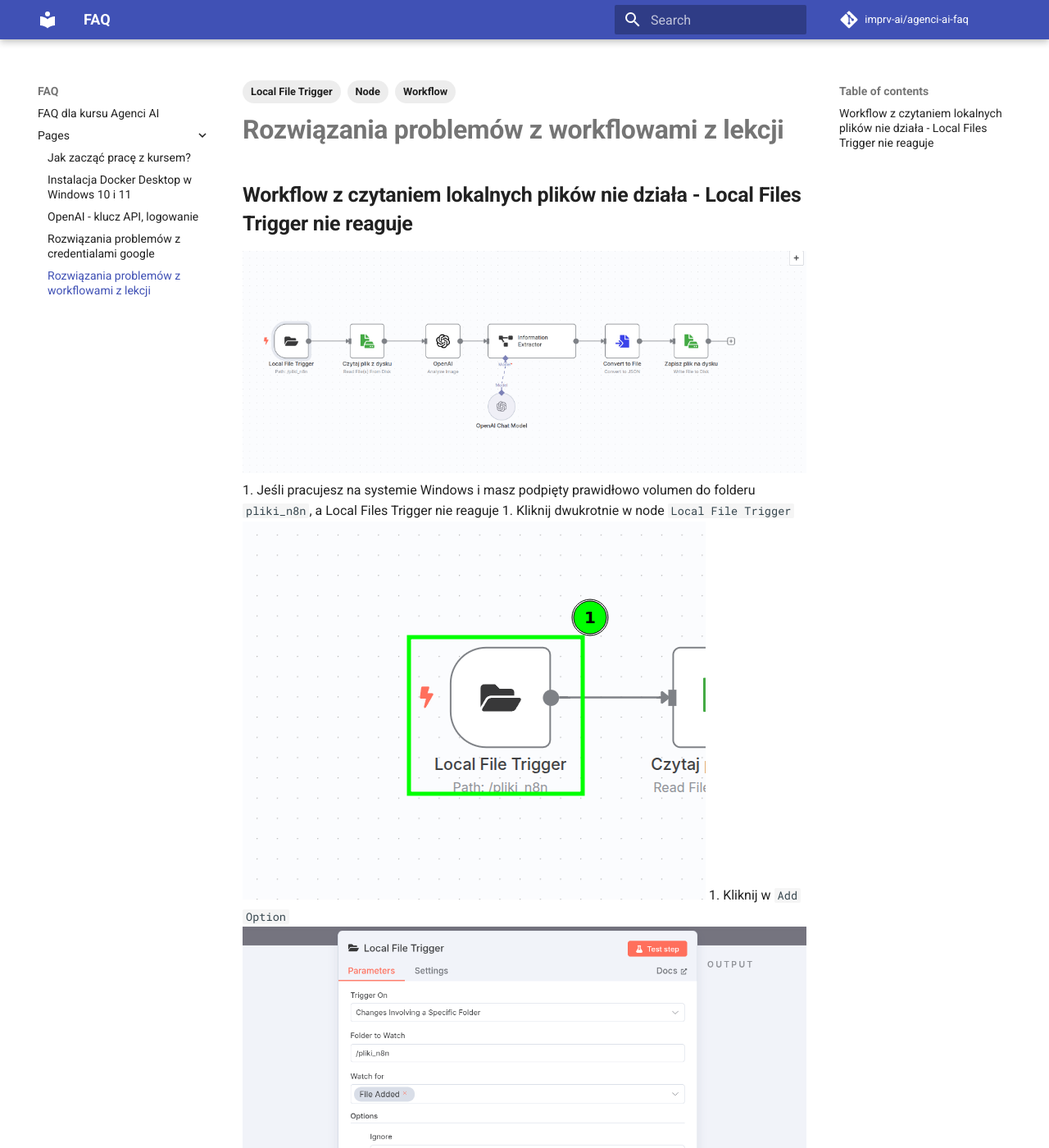
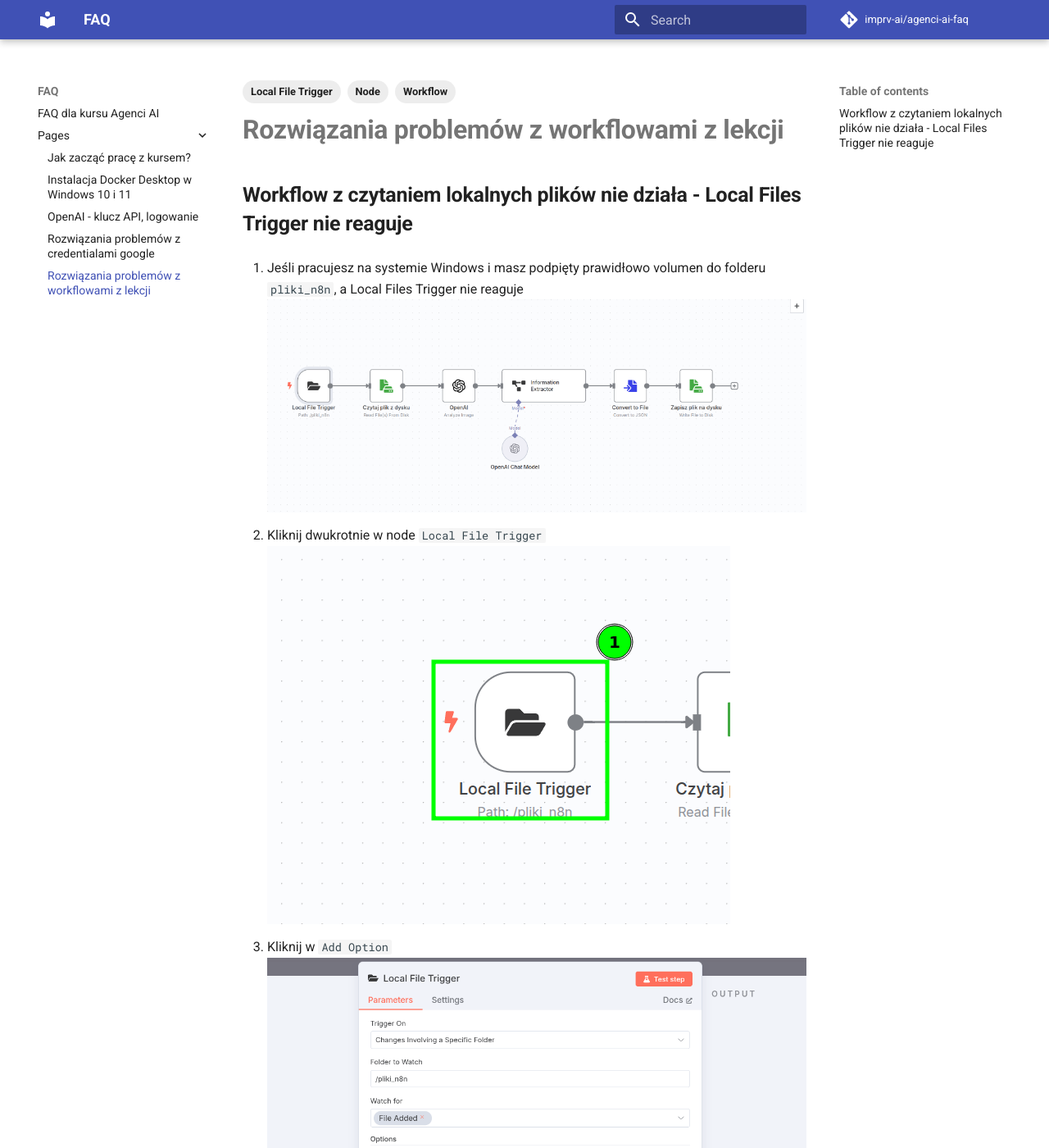
Before and after one commit to imprv-ai/agenci-ai-faq, an MkDocs documentation site: the page built from docs/pages/05_workflow_does_not_work.md, in a window 1280 px wide and 1400 px high. Shown: the whole window at 82% size. Built offline with MkDocs 1.6.1 and Material for MkDocs 9.7.7, drawn with Linux system fonts in a browser that asks for light colours; comment, search, counter and statistics services are not loaded; some of the changed text lies outside the part shown.

Commit message:
fix formatting and add video

```diff
--- a/docs/pages/05_workflow_does_not_work.md
+++ b/docs/pages/05_workflow_does_not_work.md
@@ -8,14 +8,23 @@
 # **Rozwiązania problemów z workflowami z lekcji**
 
 ## **Workflow z czytaniem lokalnych plików nie działa - Local Files Trigger nie reaguje**
+
+1. Jeśli pracujesz na systemie Windows i masz podpięty prawidłowo volumen do folderu `pliki_n8n`, a Local Files Trigger nie reaguje
    ![](assets/workflows__local_files_example_1.png)
-1. Jeśli pracujesz na systemie Windows i masz podpięty prawidłowo volumen do folderu `pliki_n8n`, a Local Files Trigger nie reaguje
+
 1. Kliknij dwukrotnie w node `Local File Trigger`
    ![](assets/workflows__local_files_example_2.png)
+
 1. Kliknij w `Add Option`
    ![](assets/workflows__local_files_example_3.png)
+
 1. Z listy wybierz `Use Polling`
    ![](assets/workflows__local_files_example_4.png)
+
 1. Kliknij w suwak tak, żeby się zaświecił na zielono
    ![](assets/workflows__local_files_example_5.png)
+
 1. Powtórz test przenosząc plik ze zdjęciem do folderu i teraz powinno działać
+    <div class="video-wrapper">
+    <iframe width="1280" height="720" src="https://www.youtube.com/embed/VNyzU-CtOAw?si=xKw39F_Wl0PNxz4-" title="YouTube video player" frameborder="0" allow="accelerometer; autoplay; clipboard-write; encrypted-media; gyroscope; picture-in-picture; web-share" referrerpolicy="strict-origin-when-cross-origin" allowfullscreen></iframe>
+    </div>
```
